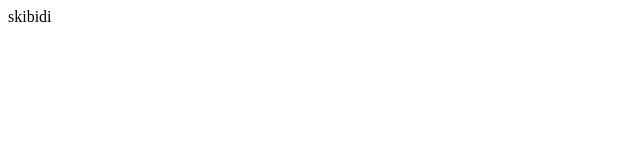
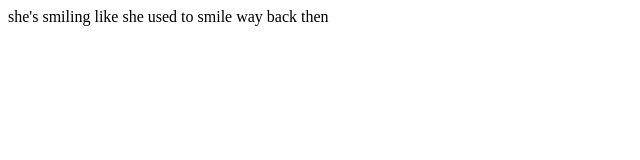
Before and after one commit to mikmik-lili/mikmik, a plain HTML site: page index.html in a window 1280 px wide. Shown: the whole page, without its empty margins (0-640 px from the left). Drawn offline with Linux system fonts and the light colour scheme.

Commit message:
Update index.html

```diff
--- a/index.html
+++ b/index.html
@@ -11,6 +11,6 @@
         <link rel = "icon" href = "icon.png" type = "image/gif">
   </head>
   <body>
-       skibidi
+      she's smiling like she used to smile way back then
   </body>
 </html>
```
